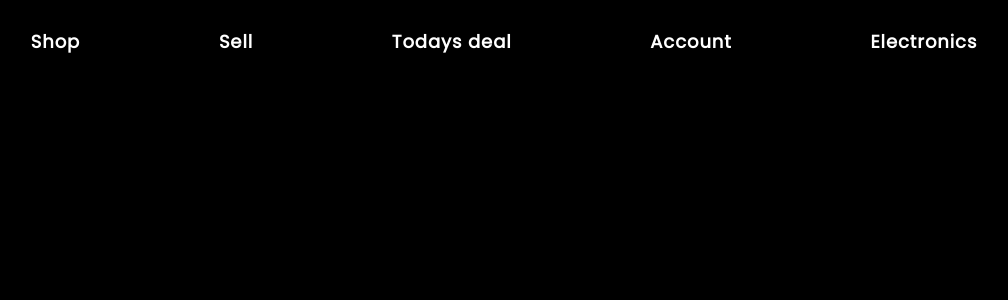
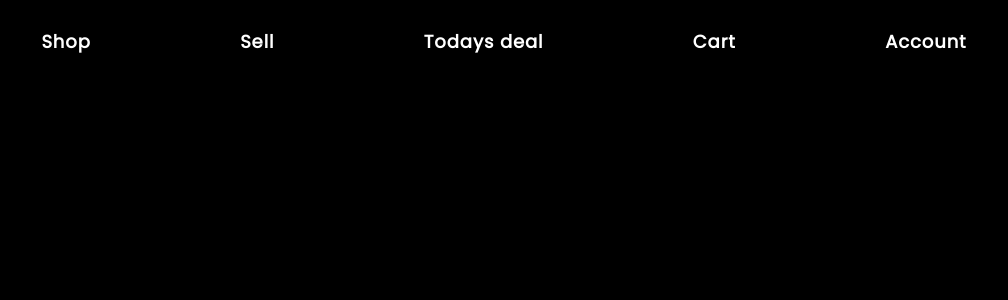
Before and after one commit to Nidhinsanju/Ecommerce, a Next.js app: page /Cart in a window 1280 px wide. Before the commit this address had no page. Shown: the top 300 px of the page, without its empty margins (136-1144 px from the left). Built offline with nearby package versions, Linux system fonts and the light colour scheme.

Commit message:
navchange

```diff
--- /dev/null
+++ b/src/app/Cart/page.tsx
@@ -0,0 +1,3 @@
+export default async function Cart() {
+  return <div>this is cart</div>;
+}
--- a/src/contents/nav.ts
+++ b/src/contents/nav.ts
@@ -12,11 +12,11 @@ export const navItems = [
     link: "/tdeals/",
   },
   {
-    title: "Account",
+    title: "Cart",
     link: "/Account/",
   },
   {
-    title: "Electronics",
+    title: "Account",
     link: "/electronics/",
   },
 ];
```
Also changed, not shown: src/app/Electronics/page.tsx (deleted).
